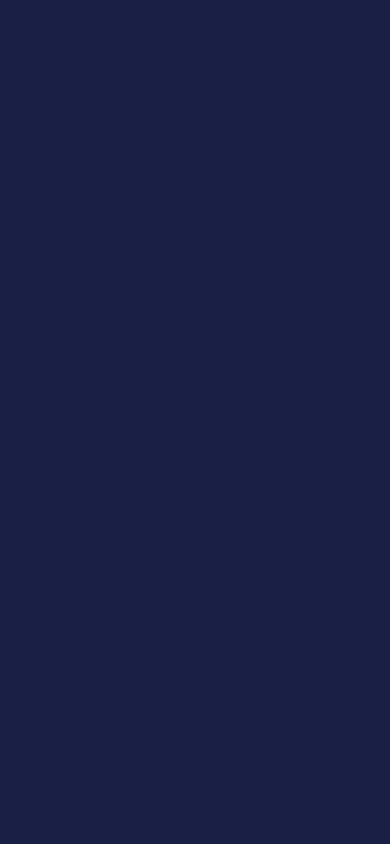
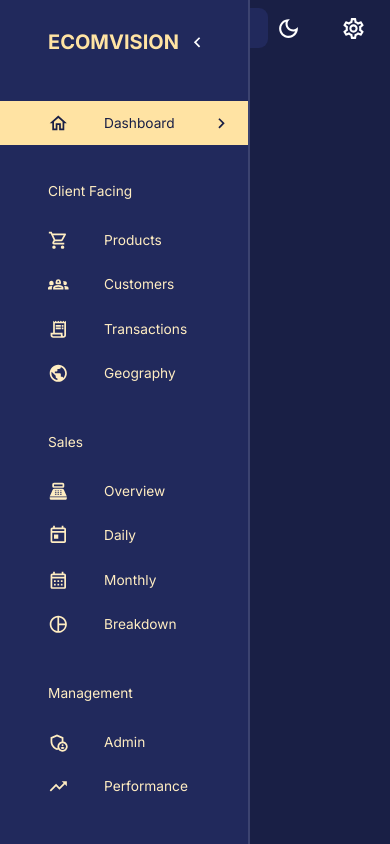
Before and after one commit to kishor-selvam/MERN_Admin_Dashboard, a React (Create React App) app in the folder client/: page /dashboard in a window 390 px wide. Built offline with nearby package versions, Linux system fonts and the light colour scheme.

Commit message:
added SideBar with responsive

```diff
--- a/client/src/App.js
+++ b/client/src/App.js
@@ -2,16 +2,27 @@ import { CssBaseline, ThemeProvider } from "@mui/material";
 import { createTheme } from "@mui/material/styles";
 import { useMemo } from "react";
 import { useSelector } from "react-redux";
+import { BrowserRouter, Navigate, Routes, Route } from "react-router-dom";
 import { themeSettings } from "theme";
+import Dashboard from "scenes/dashboard";
+import Layout from "scenes/layout";
 
 function App() {
   const mode = useSelector((state) => state.global.mode);
   const theme = useMemo(() => createTheme(themeSettings(mode)), [mode]);
   return (
     <div className="app">
-      <ThemeProvider theme={theme}>
-        <CssBaseline />
-      </ThemeProvider>
+      <BrowserRouter>
+        <ThemeProvider theme={theme}>
+          <CssBaseline />
+          <Routes>
+            <Route element={<Layout />}>
+              <Route path="/" element={<Navigate to="/dashboard" replace />} />
+              <Route path="/dashboard" element={<Dashboard />} />
+            </Route>
+          </Routes>
+        </ThemeProvider>
+      </BrowserRouter>
     </div>
   );
 }
--- /dev/null
+++ b/client/src/components/Flexbetween.jsx
@@ -0,0 +1,10 @@
+const { Box } = require("@mui/material");
+const { styled } = require("@mui/system");
+
+const FlexBetween = styled(Box)({
+  display: "flex",
+  justifyContent: "space-between",
+  alignItems: "center",
+});
+
+export default FlexBetween;
--- /dev/null
+++ b/client/src/components/Navbar.jsx
@@ -0,0 +1,70 @@
+import React from "react";
+import {
+  LightModeOutlined,
+  DarkModeOutlined,
+  Menu as MenuIcon,
+  Search,
+  SettingsOutlined,
+  ArrowDropDownOutlined,
+} from "@mui/icons-material";
+import FlexBetween from "components/Flexbetween";
+import { UseDispatch, useDispatch } from "react-redux";
+import { setMode } from "state";
+import ProfileImage from "assets/profile.jpeg";
+import {
+  AppBar,
+  IconButton,
+  InputBase,
+  Toolbar,
+  useTheme,
+} from "@mui/material";
+
+const Navbar = ({ isSidebarOpen, setIsSidebarOpen }) => {
+  const dispatch = useDispatch();
+  const theme = useTheme();
+  return (
+    <AppBar
+      sx={{
+        position: "static",
+        background: "none",
+        boxShadow: "none",
+      }}
+    >
+      <Toolbar sx={{ justifyContent: "space-between" }}>
+        {/* LEFT SIDE */}
+        <FlexBetween>
+          <IconButton onClick={() => setIsSidebarOpen(!isSidebarOpen)}>
+            <MenuIcon />
+          </IconButton>
+          <FlexBetween
+            backgroundColor={theme.palette.background.alt}
+            borderRadius="9px"
+            gap="3rem"
+            p="0.1rem 1.5rem"
+          >
+            <InputBase placeholder="Search..." />
+            <IconButton>
+              <Search />
+            </IconButton>
+          </FlexBetween>
+        </FlexBetween>
+
+        {/* RIGHT SIDE */}
+        <FlexBetween gap="1.5rem">
+          <IconButton onClick={() => dispatch(setMode())}>
+            {theme.palette.mode === "dark" ? (
+              <DarkModeOutlined sx={{ fontSize: "25px" }} />
+            ) : (
+              <LightModeOutlined sx={{ fontSize: "25px" }} />
+            )}
+          </IconButton>
+          <IconButton>
+            <SettingsOutlined sx={{ fontSize: "25px" }} />
+          </IconButton>
+        </FlexBetween>
+      </Toolbar>
+    </AppBar>
+  );
+};
+
+export default Navbar;
--- /dev/null
+++ b/client/src/components/Sidebar.jsx
@@ -0,0 +1,201 @@
+import React from "react";
+import {
+  Box,
+  Divider,
+  Drawer,
+  Icon,
+  IconButton,
+  List,
+  ListItem,
+  ListItemButton,
+  ListItemIcon,
+  ListItemText,
+  Typography,
+  useTheme,
+} from "@mui/material";
+
+import {
+  SettingsOutlined,
+  ChevronLeft,
+  ChevronRightOutlined,
+  HomeOutlined,
+  ShoppingCartOutlined,
+  Groups2Outlined,
+  ReceiptLongOutlined,
+  PublicOutlined,
+  PointOfSaleOutlined,
+  TodayOutlined,
+  CalendarMonthOutlined,
+  AdminPanelSettingsOutlined,
+  TrendingUpOutlined,
+  PieChartOutline,
+} from "@mui/icons-material";
+import { useEffect, useState } from "react";
+import { useLocation, useNavigate } from "react-router-dom";
+import FlexBetween from "./Flexbetween";
+import profileImage from "assets/profile.jpeg";
+
+const navItems = [
+  {
+    text: "Dashboard",
+    icon: <HomeOutlined />,
+  },
+  {
+    text: "Client Facing",
+    icon: null,
+  },
+  {
+    text: "Products",
+    icon: <ShoppingCartOutlined />,
+  },
+  {
+    text: "Customers",
+    icon: <Groups2Outlined />,
+  },
+  {
+    text: "Transactions",
+    icon: <ReceiptLongOutlined />,
+  },
+  {
+    text: "Geography",
+    icon: <PublicOutlined />,
+  },
+  {
+    text: "Sales",
+    icon: null,
+  },
+  {
+    text: "Overview",
+    icon: <PointOfSaleOutlined />,
+  },
+  {
+    text: "Daily",
+    icon: <TodayOutlined />,
+  },
+  {
+    text: "Monthly",
+    icon: <CalendarMonthOutlined />,
+  },
+  {
+    text: "Breakdown",
+    icon: <PieChartOutline />,
+  },
+  {
+    text: "Management",
+    icon: null,
+  },
+  {
+    text: "Admin",
+    icon: <AdminPanelSettingsOutlined />,
+  },
+  {
+    text: "Performance",
+    icon: <TrendingUpOutlined />,
+  },
+];
+
+const Sidebar = ({
+    drawerWidth,
+  isSidebarOpen,
+  setIsSidebarOpen,
+  isNonMobile,
+}) => {
+  const { pathname } = useLocation();
+  const [active, setActive] = useState("");
+  const navigate = useNavigate();
+  const theme = useTheme();
+
+  useEffect(() => {
+    setActive(pathname.substring(1));
+  }, [pathname]);
+  return (
+    <Box component="nav">
+      {isSidebarOpen && (
+        <Drawer
+          open={isSidebarOpen}
+          onClose={() => setIsSidebarOpen(false)}
+          variant="persistent"
+          anchor="left"
+          sx={{
+            width: drawerWidth,
+            "& .MuiDrawer-paper": {
+              color: theme.palette.secondary[200],
+              backgroundColor: theme.palette.background.alt,
+              boxSizing: "border-box",
+              borderWidth: isNonMobile ? 0 : "2px",
+              width: drawerWidth,
+            },
+          }}
+        >
+          <Box width="100%">
+            <Box m="1.5rem 2rem 2rem 3rem">
+              <FlexBetween color={theme.palette.secondary.main}>
+                <Box display="flex" alignItems="center" gap="0.5rem">
+                  <Typography variant="h4" fontWeight="bold">
+                    ECOMVISION
+                  </Typography>
+                </Box>
+                {!isNonMobile && (
+                  <IconButton onClick={() => setIsSidebarOpen(!isSidebarOpen)}>
+                    <ChevronLeft />
+                  </IconButton>
+                )}
+              </FlexBetween>
+            </Box>
+            <List>
+              {navItems.map(({ text, icon }) => {
+                if (!icon) {
+                  return (
+                    <Typography key={text} sx={{ m: "2.25rem 0 1rem 3rem" }}>
+                      {text}
+                    </Typography>
+                  );
+                }
+                const lcText = text.toLowerCase();
+
+                return (
+                  <ListItem key={text} disablePadding>
+                    <ListItemButton
+                      onClick={() => {
+                        navigate(`/${lcText}`);
+                        setActive(lcText);
+                      }}
+                      sx={{
+                        backgroundColor:
+                          active === lcText
+                            ? theme.palette.secondary[300]
+                            : "transparent",
+                        color:
+                          active === lcText
+                            ? theme.palette.primary[600]
+                            : theme.palette.secondary[200],
+                      }}
+                    >
+                      <ListItemIcon
+                        sx={{
+                          ml: "2rem",
+                          color:
+                            active === lcText
+                              ? theme.palette.primary[600]
+                              : theme.palette.secondary[200],
+                        }}
+                      >
+                        {icon}
+                      </ListItemIcon>
+                      <ListItemText primary={text} />
+                      {active === lcText && (
+                        <ChevronRightOutlined sx={{ ml: "auto" }} />
+                      )}
+                    </ListItemButton>
+                  </ListItem>
+                );
+              })}
+            </List>
+          </Box>
+        </Drawer>
+      )}
+    </Box>
+  );
+};
+
+export default Sidebar;
--- /dev/null
+++ b/client/src/scenes/dashboard/index.jsx
@@ -0,0 +1,7 @@
+import React from "react";
+
+const Dashboard = () => {
+  return <div>Dashboard</div>;
+};
+
+export default Dashboard;
--- /dev/null
+++ b/client/src/scenes/layout/index.jsx
@@ -0,0 +1,30 @@
+import React, { useState } from "react";
+import { Box, useMediaQuery } from "@mui/material";
+import { Outlet } from "react-router-dom";
+import { UseSelector } from "react-redux";
+import Navbar from "components/Navbar";
+import Sidebar from "components/Sidebar";
+
+const Layout = () => {
+  const isNonMobile = useMediaQuery("(min-width: 600px)");
+  const [isSidebarOpen, setIsSidebarOpen] = useState(true);
+  return (
+    <Box display={isNonMobile ? "flex" : "block"} width="100%" height="100%">
+      <Sidebar
+        isNonMobile={isNonMobile}
+        drawerWidth="250px"
+        isSidebarOpen={isSidebarOpen}
+        setIsSidebarOpen={setIsSidebarOpen}
+      />
+      <Box flexGrow={1}>
+        <Navbar
+          isSidebarOpen={isSidebarOpen}
+          setIsSidebarOpen={setIsSidebarOpen}
+        />
+        <Outlet />
+      </Box>
+    </Box>
+  );
+};
+
+export default Layout;
```
